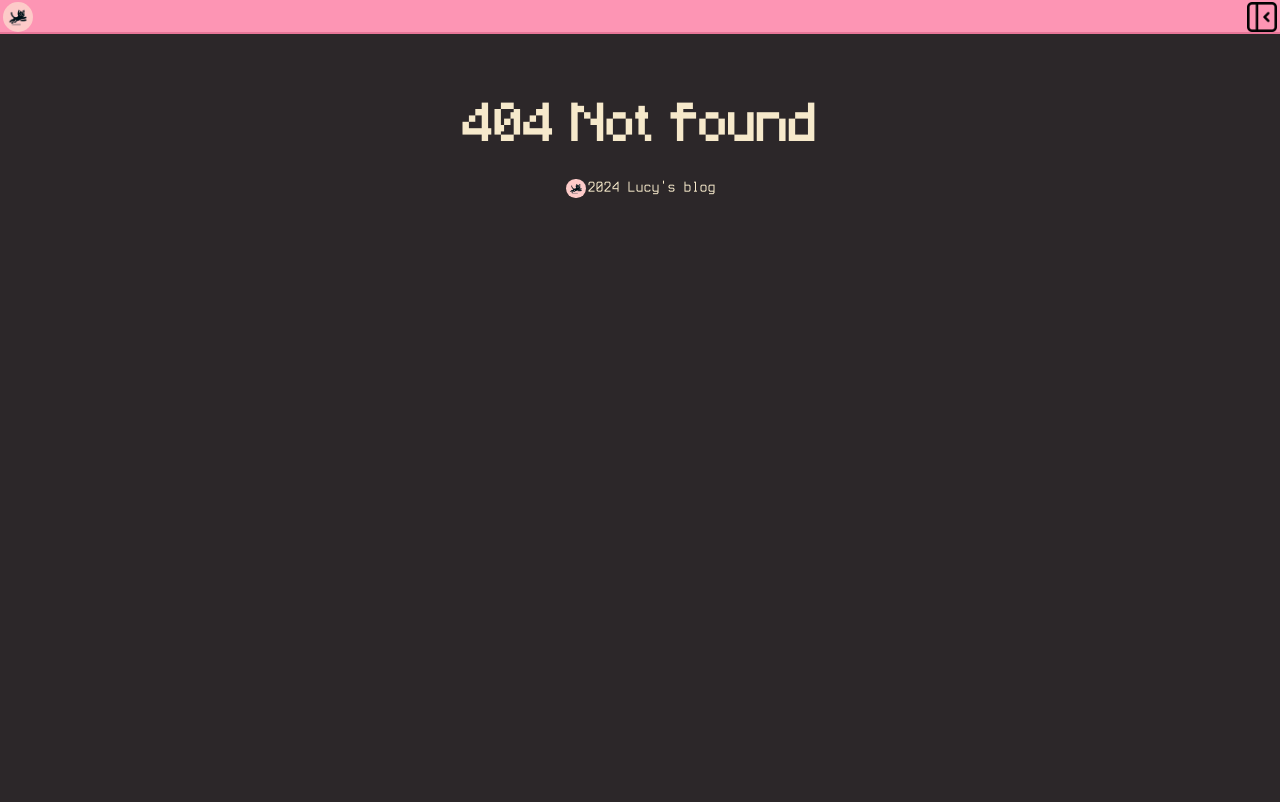
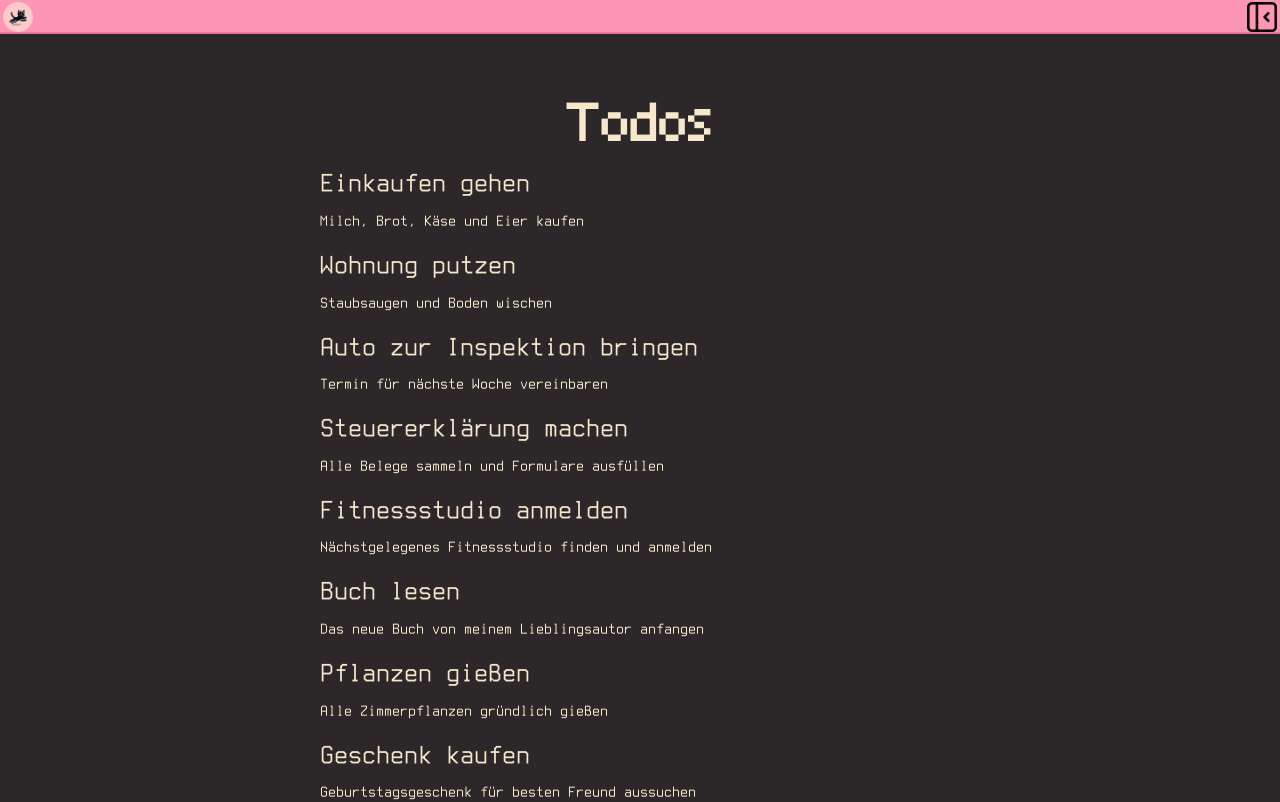
Before and after one commit to xenya52/blog_frontend, a React (Vite) app: page /todos in a window 1280 px wide. Before the commit this address had no page. Shown: the top 802 px of the page. Built offline with nearby package versions, Linux system fonts and the light colour scheme.

Commit message:
made todo desing

```diff
--- a/src/app.jsx
+++ b/src/app.jsx
@@ -6,8 +6,8 @@ import BlogPost from './pages/blogs/blog-post.jsx';
 import {AboutMe,
         Blogs,
         Error,
-        Events,
         Galery,
+        Todos,
         Home} from './pages/index.jsx';
 //External Libaries
 import { Route, Switch } from 'wouter';
@@ -26,7 +26,7 @@ function App() {
         <Route path='galery' nest>
           <Route path='/' component={Galery} />
         </Route>
-        <Route path='events' component={Events} />
+        <Route path='todos' component={Todos} />
         <Route component={Error} />
       </Switch>
       <Footer />
--- /dev/null
+++ b/src/assets/todo-content.json
@@ -0,0 +1,42 @@
+[
+    {
+        "title": "Einkaufen gehen",
+        "description": "Milch, Brot, K\u00e4se und Eier kaufen"
+    },
+    {
+        "title": "Wohnung putzen",
+        "description": "Staubsaugen und Boden wischen"
+    },
+    {
+        "title": "Auto zur Inspektion bringen",
+        "description": "Termin f\u00fcr n\u00e4chste Woche vereinbaren"
+    },
+    {
+        "title": "Steuererkl\u00e4rung machen",
+        "description": "Alle Belege sammeln und Formulare ausf\u00fcllen"
+    },
+    {
+        "title": "Fitnessstudio anmelden",
+        "description": "N\u00e4chstgelegenes Fitnessstudio finden und anmelden"
+    },
+    {
+        "title": "Buch lesen",
+        "description": "Das neue Buch von meinem Lieblingsautor anfangen"
+    },
+    {
+        "title": "Pflanzen gie\u00dfen",
+        "description": "Alle Zimmerpflanzen gr\u00fcndlich gie\u00dfen"
+    },
+    {
+        "title": "Geschenk kaufen",
+        "description": "Geburtstagsgeschenk f\u00fcr besten Freund aussuchen"
+    },
+    {
+        "title": "Arzttermin vereinbaren",
+        "description": "J\u00e4hrliche Kontrolluntersuchung planen"
+    },
+    {
+        "title": "Reise planen",
+        "description": "Urlaubsort recherchieren und Unterkunft buchen"
+    }
+]
--- a/src/components/header/header.jsx
+++ b/src/components/header/header.jsx
@@ -20,7 +20,7 @@ function Header() {
                     <Link to='/AboutMe'><button className='header-button'>About me</button></Link>|
                     <Link to='/Blogs'><button className='header-button'>Blogs</button></Link>|
                     <Link to='/Galery'><button className='header-button'>Galery</button></Link>|
-                    <Link to='/Events'><button className='header-button'>Events</button></Link>
+                    <Link to='/Todos'><button className='header-button'>Todos</button></Link>
                 </>
             );
         } else {
--- a/src/pages/events/events.jsx
+++ /dev/null
@@ -1,8 +0,0 @@
-
-function Events() {
-    <div>
-        <h3 className='topic-h1-headline'>Events</h3>
-    </div>
-}
-
-export default Events
--- a/src/pages/index.jsx
+++ b/src/pages/index.jsx
@@ -1,6 +1,6 @@
 export {default as AboutMe} from './about-me/about-me'
 export {default as Blogs} from './blogs/blogs'
 export {default as Error} from './error/error'
-export {default as Events} from './events/events'
 export {default as Galery} from './galery/galery'
 export {default as Home} from './home/home'
+export {default as Todos} from './todos/todo'
--- /dev/null
+++ b/src/pages/todos/todo-post.jsx
@@ -0,0 +1,17 @@
+import React from 'react';
+import todoContent from '../../assets/todo-content.json';
+
+function TodoPost() {
+  return (
+    <div>
+      {todoContent.map((content, index) => (
+        <div key={index}>
+          <h3>{content.title}</h3>
+          <p>{content.description}</p>
+        </div>
+      ))}
+    </div>
+  );
+}
+
+export default TodoPost;
--- /dev/null
+++ b/src/pages/todos/todo.jsx
@@ -0,0 +1,12 @@
+import TodoPost from "./todo-post"
+
+function Todos() {
+    return(
+        <div className="content-container">
+            <h1 className='topic-h1-headline'>Todos</h1>
+            <TodoPost />
+        </div>
+    )
+}
+
+export default Todos
```
Also changed, not shown: src/pages/todos/todo.css (added).
